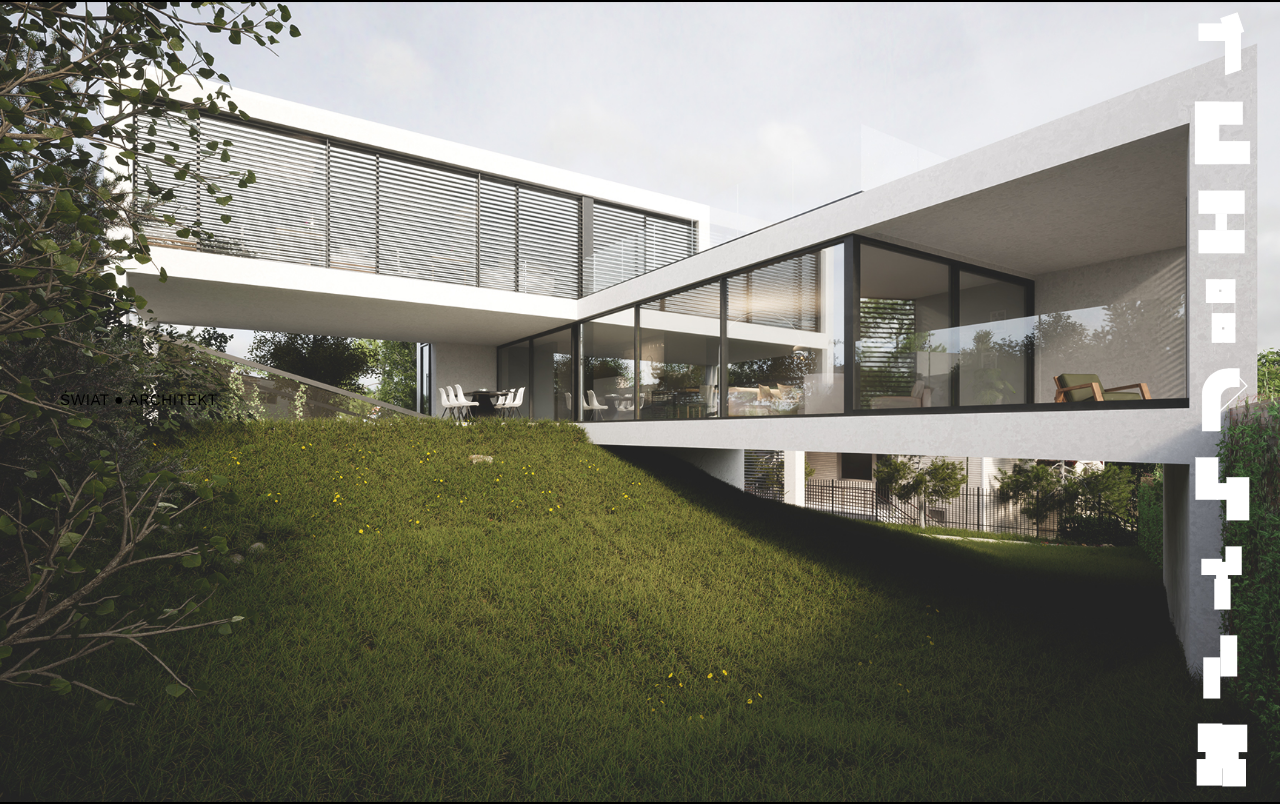
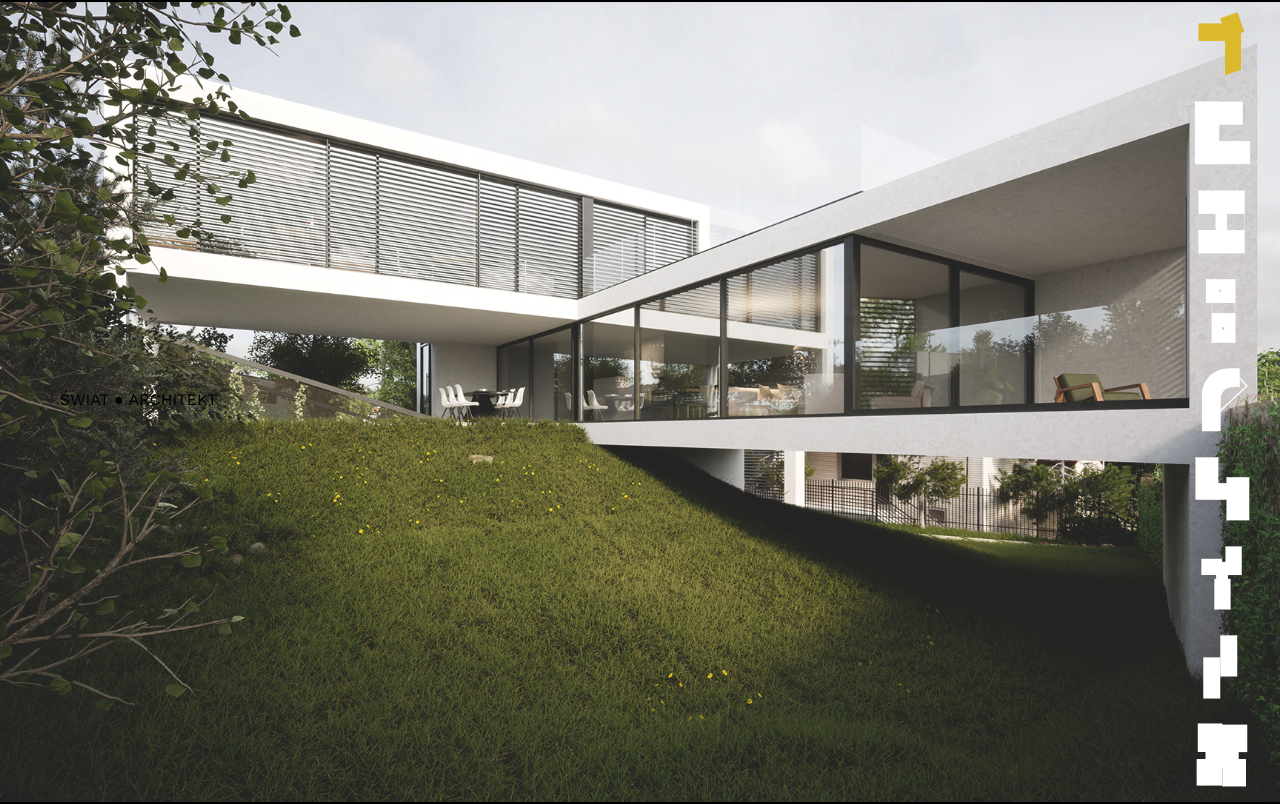
Before and after one commit to helo1313/MichalSwiatPage, a React (Create React App) app: page / in a window 1280 px wide. Shown: the top 804 px of the page. Built offline with nearby package versions, Linux system fonts and the light colour scheme; grey boxes are pictures that could not be loaded.

Commit message:
added highlight to active map

```diff
--- a/src/App.js
+++ b/src/App.js
@@ -13,8 +13,11 @@ import ProjectList from "./Components/Project/ProjectList";
 function App() {
   const [aboutPageActive, setAboutPageActive] = useState(false);
   const [descriptonPageActive, setDescriptonPageActive] = useState(false);
+  const [activeSection, setActiveSection] = useState(0);
 
   const isMobile = useIsMobile();
+
+  console.log(activeSection);
 
   const handlers = useSwipeable({
     onSwipedRight: () => {
@@ -65,6 +68,42 @@ function App() {
     }
   };
 
+  const projects = projectsData.map((project) => (
+    <Project
+      data={project}
+      descriptionIsActive={descriptonPageActive}
+      showDescriptionPage={showDescriptionPage}
+      closeDescriptionPage={closeDescriptionPage}
+    ></Project>
+  ));
+
+  const HandleScroll = (event) => {
+    const currentScroll = window.scrollY;
+
+    var closestIndex = 0;
+    var closestElementDistance = 9999;
+
+    const sections = document.querySelectorAll("section");
+    sections.forEach((section, index) => {
+      const distance = Math.abs(section.offsetTop - currentScroll);
+
+      if (distance > closestElementDistance) {
+        return;
+      }
+
+      closestElementDistance = distance;
+      closestIndex = index;
+    });
+
+    if (activeSection !== closestIndex) {
+      setActiveSection(closestIndex);
+    }
+  };
+
+  document.addEventListener("wheel", HandleScroll, {
+    passive: false,
+  });
+
   return (
     <div
       className="wrapper"
@@ -75,15 +114,8 @@ function App() {
       <About isActive={aboutPageActive} />
       {isMobile && <Introduction />}
 
-      {projectsData.map((project) => (
-        <Project
-          data={project}
-          descriptionIsActive={descriptonPageActive}
-          showDescriptionPage={showDescriptionPage}
-          closeDescriptionPage={closeDescriptionPage}
-        ></Project>
-      ))}
-      {!isMobile && <ProjectList />}
+      {projects}
+      {!isMobile && <ProjectList activeIndex={activeSection} />}
     </div>
   );
 }
--- a/src/Components/Project/Project.js
+++ b/src/Components/Project/Project.js
@@ -20,7 +20,7 @@ const Project = (props) => {
   };
 
   return (
-    <div className={styles.project}>
+    <section className={styles.project} id="Project">
       <ProjectDesc
         isActive={isMobile ? props.descriptionIsActive : descriptonActive}
         map={props.map}
@@ -36,7 +36,7 @@ const Project = (props) => {
           onMouseOut={hideDescription}
         />
       )}
-    </div>
+    </section>
   );
 };
 
--- a/src/Components/Project/ProjectList.js
+++ b/src/Components/Project/ProjectList.js
@@ -2,11 +2,17 @@ import projectsData from "../../Data/projects-data.json";
 
 import styles from "./ProjectList.module.scss";
 
-const ProjectList = () => {
+const ProjectList = (props) => {
   return (
     <div className={styles.projectList}>
-      {projectsData.map((project) => (
-        <img src={project.map} className={`${styles.map}`} alt="house map" />
+      {projectsData.map((project, index) => (
+        <img
+          src={project.map}
+          className={`${styles.map} ${
+            index === props.activeIndex ? styles.highlighted : undefined
+          }`}
+          alt="house map"
+        />
       ))}
     </div>
   );
```
